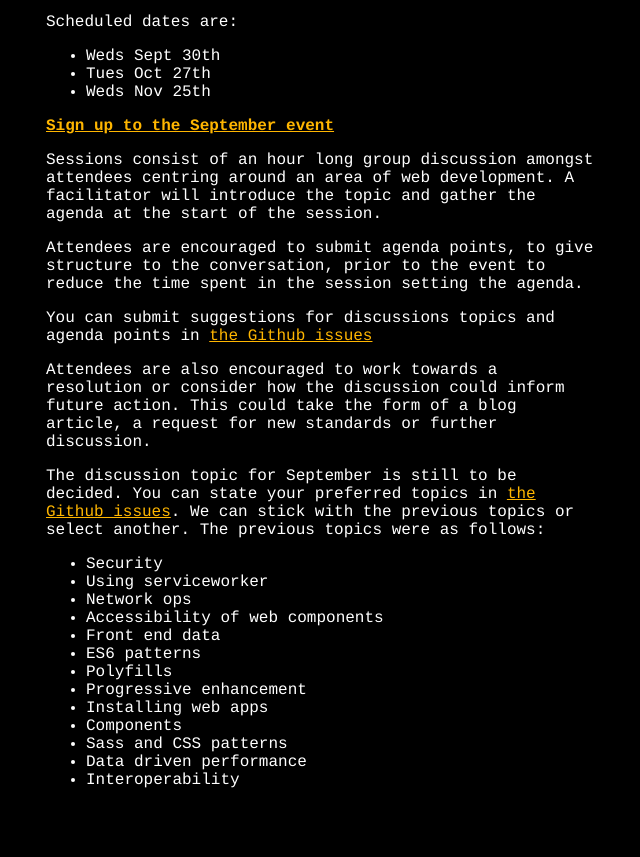
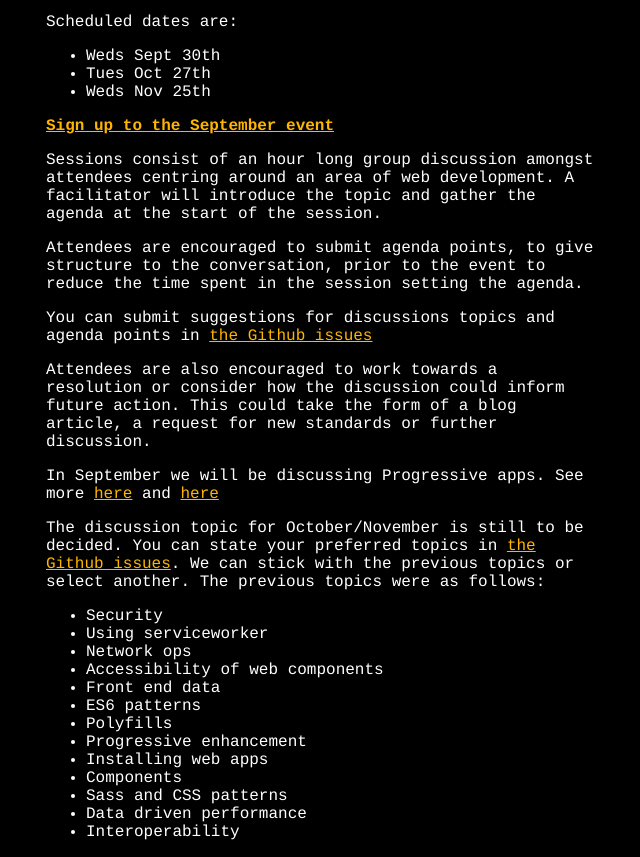
Before and after one commit to mairead/breakout-sessions, a plain HTML site: page index.html in a window 1280 px wide. Shown: the part 237-1094 px from the top of the page, without its empty margins (319-959 px from the left). Before the commit the page ends 1042 px from the top, so only its background shows below. Drawn offline with Linux system fonts and the light colour scheme.

Commit message:
update content

```diff
--- a/css/main.css
+++ b/css/main.css
@@ -13,9 +13,8 @@ body{
 @media (max-width: 600px) {
 .wrapper{
 	width: 300px;
+}
 
-
-}
 
 }
 
--- a/index.html
+++ b/index.html
@@ -34,7 +34,9 @@
 
 			<p>Attendees are also encouraged to work towards a resolution or consider how the discussion could inform future action. This could take the form of a blog article, a request for new standards or further discussion.</p>
 
-			<p>The discussion topic for September is still to be decided. You can state your preferred topics in <a href="https://github.com/mairead/breakout-sessions/issues">the Github issues</a>. We can stick with the previous topics or select another. The previous topics were as follows:</p>
+			<p>In September we will be discussing Progressive apps. See more <a href="">here</a> and <a href="">here</a></p>
+
+			<p>The discussion topic for October/November is still to be decided. You can state your preferred topics in <a href="https://github.com/mairead/breakout-sessions/issues">the Github issues</a>. We can stick with the previous topics or select another. The previous topics were as follows:</p>
 <ul>
 <li>Security</li>
 <li>Using serviceworker</li>
```
